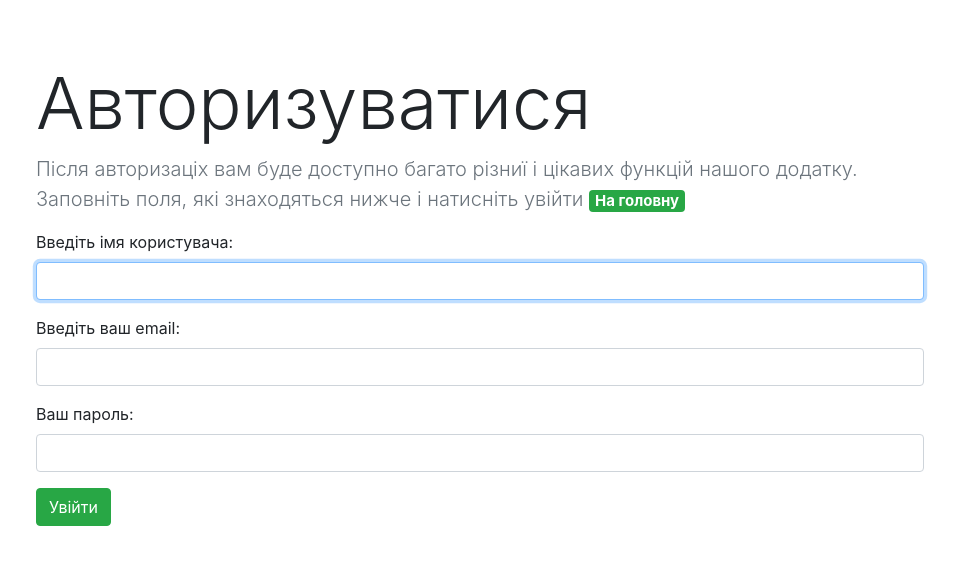
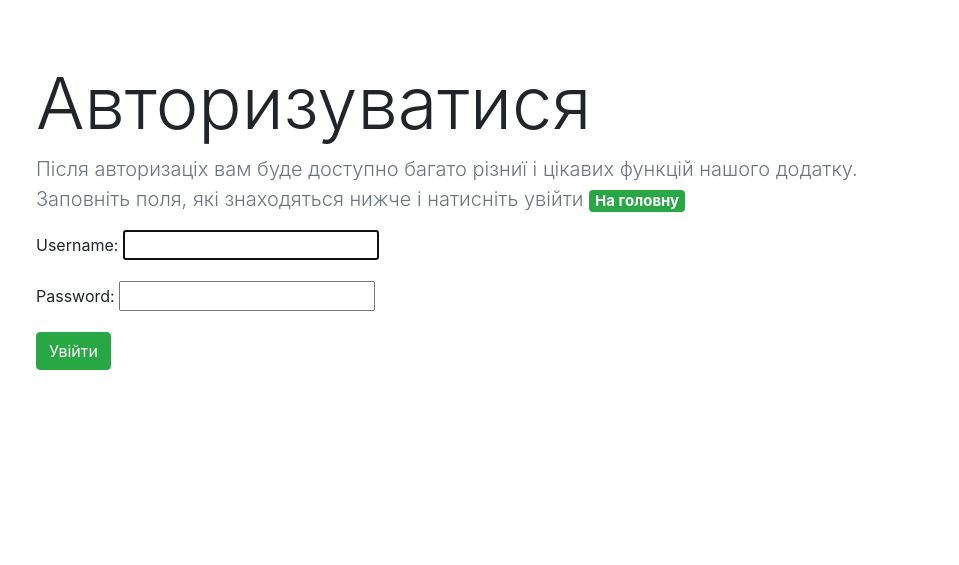
Before and after one commit to AndriiLMGitHub/myApp, a Django app: page /login in a window 1280 px wide. Shown: the top 565 px of the page, without its empty margins (160-1119 px from the left). Run offline with Django 3.2, Linux system fonts and the light colour scheme; parts of the project's set-up code (start-up, migrations or seed data) failed here and were passed over; some libraries are stand-ins or nearby versions.

Commit message:
22-03-2020

```diff
--- a/account/templates/login.html
+++ b/account/templates/login.html
@@ -15,18 +15,7 @@
       <form action="" method="post">
     {% csrf_token %}
     <!-- as_p для того, чтобы каждый элемент формы был с новой строки -->
-    <div class="form-group">
-       <label for="id_username">Введіть імя користувача:</label>
-       <input type="text" class="form-control" name="username" maxlength="150" autocapitalize="none" autocomplete="username" autofocus required id="id_username">
-     </div>
-     <div class="form-group">
-       <label for="id_email">Введіть ваш email:</label>
-       <input type="email" class="form-control" name="email" maxlength="150" autocapitalize="none" autocomplete="username" autofocus required id="id_email">
-     </div>
-    <div class="form-group">
-      <label for="id_password1">Ваш пароль:</label>
-      <input type="password"  class="form-control" name="password1" autocomplete="new-password" required id="id_password1">
-    </div>
+    {{form.as_p}}
     <button type="submit" class="btn btn-success">Увійти</button>
   </form>
     </div>
--- a/account/views.py
+++ b/account/views.py
@@ -7,26 +7,44 @@ from django.contrib.auth import login, logout
 
 class RegisterFormView(FormView):
     form_class = UserCreationForm
-    success_url = "/login"
+
+    # Ссылка, на которую будет перенаправляться пользователь в случае успешной регистрации.
+    # В данном случае указана ссылка на страницу входа для зарегистрированных пользователей.
+    success_url = "login"
+
+    # Шаблон, который будет использоваться при отображении представления.
     template_name = "register.html"
 
     def form_valid(self, form):
+        # Создаём пользователя, если данные в форму были введены корректно.
         form.save()
+
+        # Вызываем метод базового класса
         return super(RegisterFormView, self).form_valid(form)
 
 
 class LoginFormView(FormView):
     form_class = AuthenticationForm
+
+    # Аналогично регистрации, только используем шаблон аутентификации.
     template_name = "login.html"
+
+    # В случае успеха перенаправим на главную.
     success_url = "/"
 
     def form_valid(self, form):
+        # Получаем объект пользователя на основе введённых в форму данных.
         self.user = form.get_user()
+
+        # Выполняем аутентификацию пользователя.
         login(self.request, self.user)
         return super(LoginFormView, self).form_valid(form)
 
 
 class LogoutView(View):
     def get(self, request):
+        # Выполняем выход для пользователя, запросившего данное представление.
         logout(request)
+
+        # После чего, перенаправляем пользователя на главную страницу.
         return HttpResponseRedirect("/")
```
Also changed, not shown: account/templates/register.html (+2 -17 lines), dashboard/templates/dashboard/dashboard.html (+4 -6 lines).
